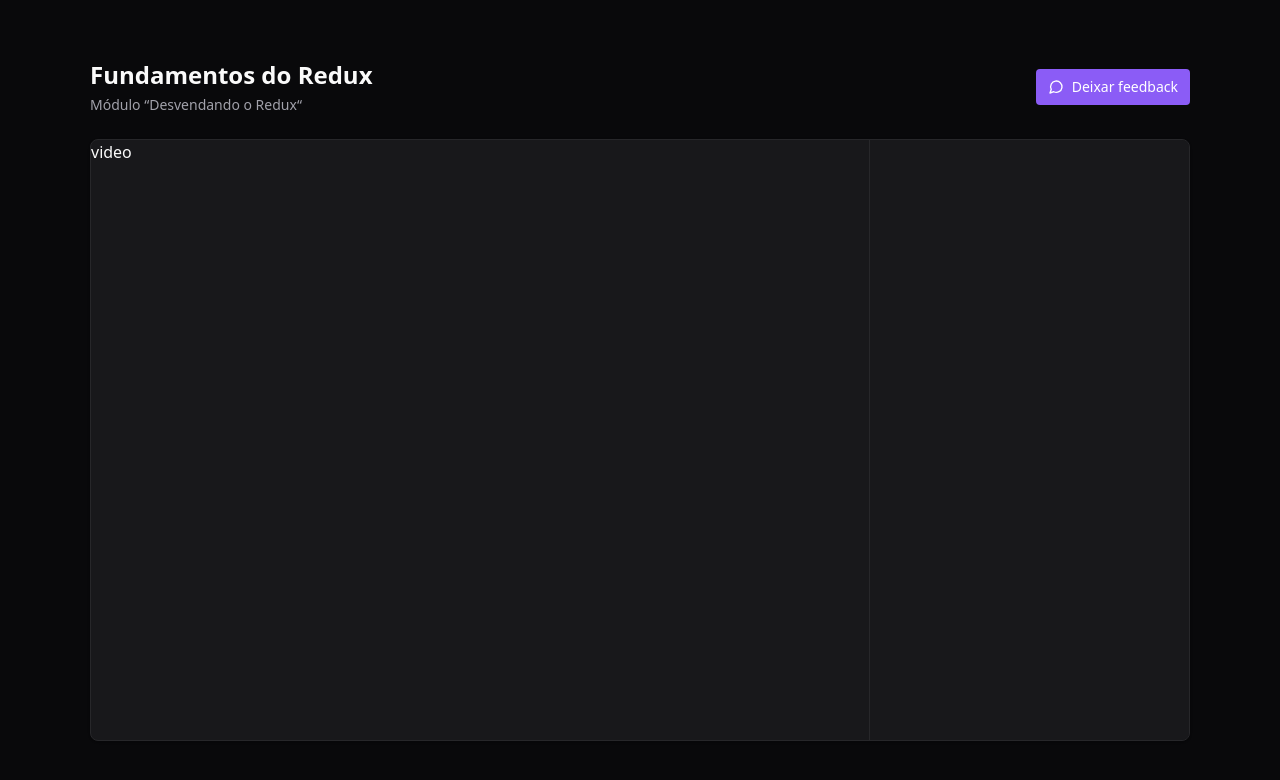
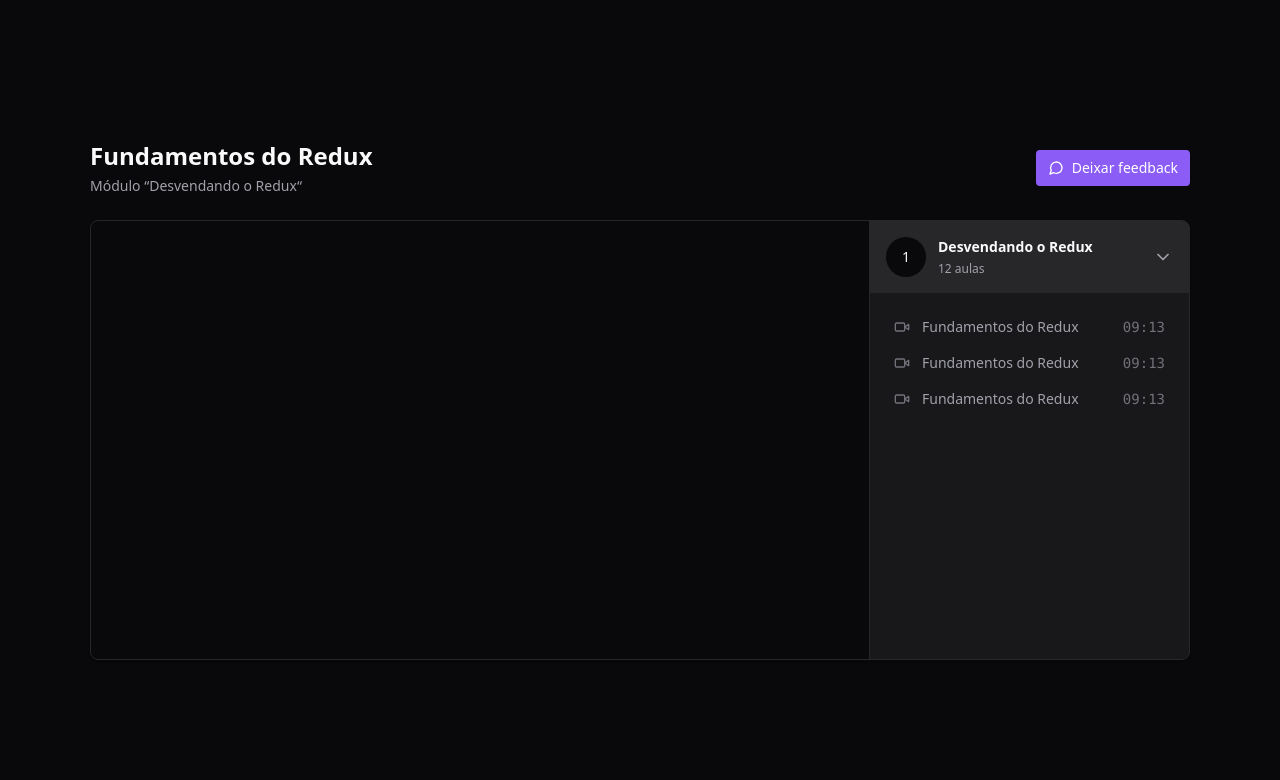
Before and after one commit to luiz21goncalves/ignite-react-state-management, a React (Vite) app: page / in a window 1280 px wide. Shown: the top 780 px of the page. Built offline with nearby package versions, Linux system fonts and the light colour scheme.

Commit message:
feat: add video player

```diff
--- a/src/pages/Player/index.tsx
+++ b/src/pages/Player/index.tsx
@@ -1,5 +1,6 @@
-import { MessageCircle } from 'lucide-react'
+import ReactPlayer from 'react-player'
 
+import { ChevronDown, MessageCircle, Video } from 'lucide-react'
 export function Player() {
   return (
     <div className="flex h-screen items-center  justify-center bg-zinc-950 text-zinc-50">
@@ -19,8 +20,57 @@
         </div>
 
         <main className="relative flex overflow-hidden rounded-lg border border-zinc-800 bg-zinc-900 shadow">
-          <div className="flex-1">video</div>
-          <aside className="h-[600px] w-80 border-l border-zinc-800 bg-zinc-900" />
+          <div className="flex-1">
+            <div className="aspect-video w-full bg-zinc-950">
+              <ReactPlayer
+                width="100%"
+                height="100%"
+                controls
+                url="https://www.youtube.com/watch?v=Znz2QXpJTXQ"
+              />
+            </div>
+          </div>
+
+          <aside className="w-80 border-l border-zinc-800 bg-zinc-900">
+            <div>
+              <button className="flex w-full items-center gap-3 bg-zinc-800 p-4">
+                <div className="flex h-10 w-10 items-center justify-center rounded-full bg-zinc-950 text-sm">
+                  1
+                </div>
+
+                <div className="flex flex-col gap-1 text-left">
+                  <strong className="text-sm">Desvendando o Redux</strong>
+                  <span className="text-xs text-zinc-400">12 aulas</span>
+                </div>
+
+                <ChevronDown className="ml-auto h-5 w-5 text-zinc-400" />
+              </button>
+
+              <nav className="relative flex flex-col gap-4 p-6">
+                <button className="flex items-center gap-3 text-sm text-zinc-400">
+                  <Video className="h-4 w-4 text-zinc-500" />
+                  <span>Fundamentos do Redux</span>
+                  <span className="ml-auto font-mono text-sm text-zinc-500">
+                    09:13
+                  </span>
+                </button>
+                <button className="flex items-center gap-3 text-sm text-zinc-400">
+                  <Video className="h-4 w-4 text-zinc-500" />
+                  <span>Fundamentos do Redux</span>
+                  <span className="ml-auto font-mono text-sm text-zinc-500">
+                    09:13
+                  </span>
+                </button>
+                <button className="flex items-center gap-3 text-sm text-zinc-400">
+                  <Video className="h-4 w-4 text-zinc-500" />
+                  <span>Fundamentos do Redux</span>
+                  <span className="ml-auto font-mono text-sm text-zinc-500">
+                    09:13
+                  </span>
+                </button>
+              </nav>
+            </div>
+          </aside>
         </main>
       </div>
     </div>
```
